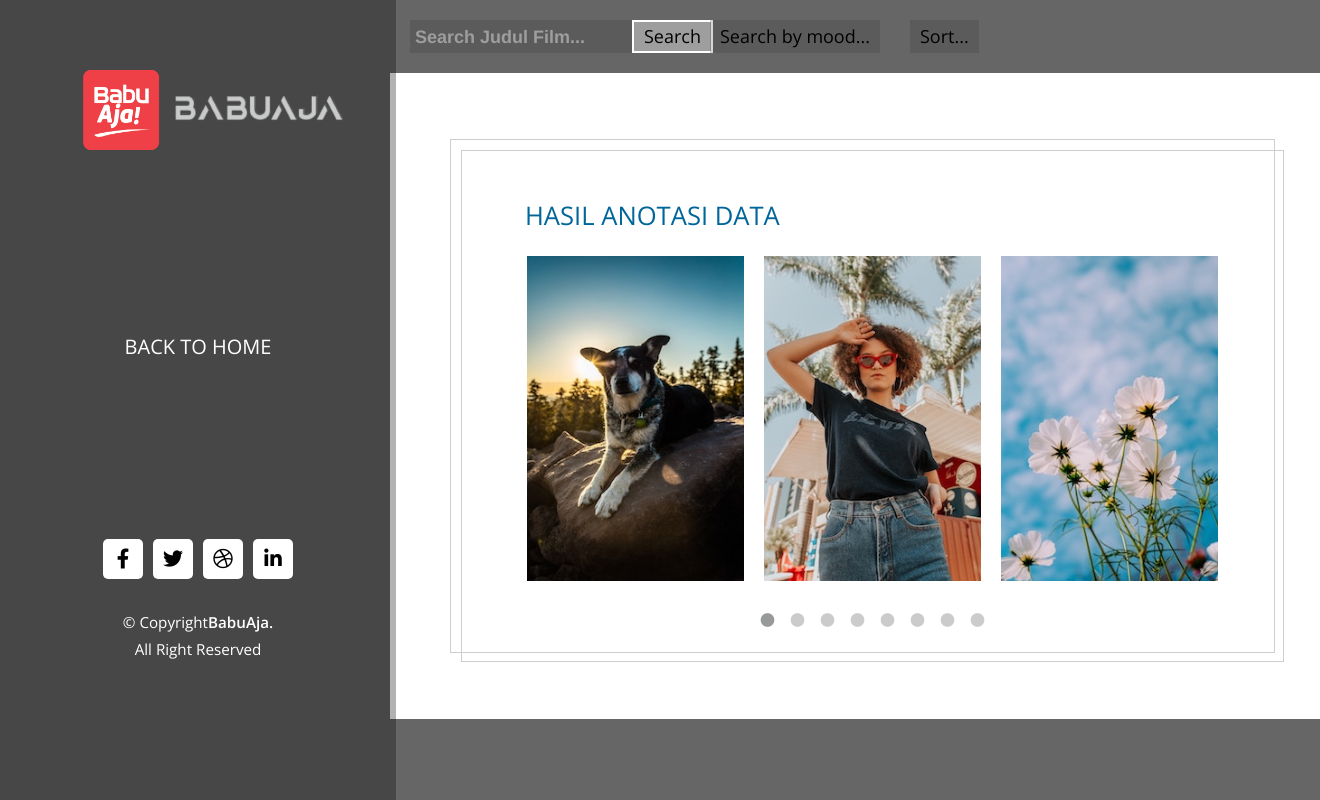
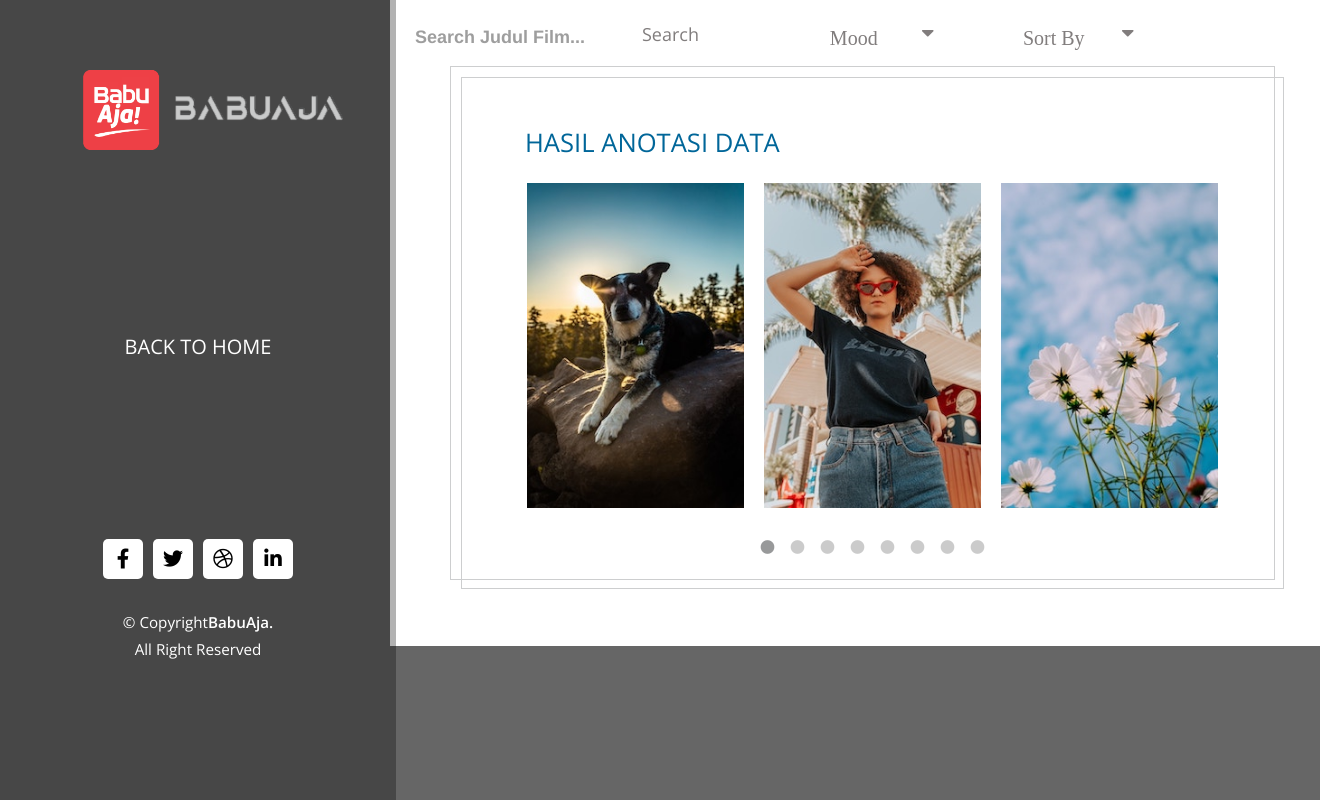
Before and after one commit to Babuaja/movie-by-mood, a PHP site: page / in a window 1320 px wide; the page is wider, and only the part inside the window is pictured. Run offline with PHP 8.4, Linux system fonts and the light colour scheme.

Commit message:
Edit Search, mood, sort

```diff
--- a/css/templatemo-dream-pulse.css
+++ b/css/templatemo-dream-pulse.css
@@ -25,8 +25,8 @@ form {
 .search {
   position: fixed;
   padding:3px 5px;
-	background:rgba(50, 50, 50, 0.2);
-	border:0px solid #dbdbdb;
+	background:none;
+	border:0px solid #817d7d;
   left: 410px  ;
 }
 
@@ -50,9 +50,10 @@ form {
   position:fixed;
   padding:1px 10px;
   left: 632px;
-  border:2px solid #ffffff;
-  background-color:#9e9e9e;
-  color:#000000;
+  border:2px black;
+  background-color:none;
+  background:none;
+  color:#817d7d;
 
 }
 
@@ -754,3 +755,95 @@ figure.effect-bubba:hover p {
     padding: 50px 30px;
   }
 }
+
+/* Fixed sidenav, full height */
+.sidenav {
+  height: 100%;
+  width: 180px;
+  position:fixed;
+  z-index: 1;
+  top: 0;
+  left: 770px;
+  background-color:none;
+  overflow-x: hidden;
+  padding-top: 17px;
+}
+
+.sidenavs {
+  height: 100%;
+  width: 180px;
+  position:fixed;
+  z-index: 1;
+  top: 0;
+  left: 970px;
+  background-color:none;
+  overflow-x: hidden;
+  padding-top: 17px;
+}
+
+/* Style the sidenav links and the dropdown button */
+.sidenav a, .dropdown-btn {
+  font-family: Corbel;
+  padding: 6px 8px 6px 16px;
+  text-decoration: none;
+  font-size: 20px;
+  color:#817d7d;
+  display: block;
+  border: none;
+  background:none;
+  width:100%;
+  text-align: center;
+  cursor: pointer;
+  outline: none;
+
+}
+
+/* Style the sidenav links and the dropdown button */
+.sidenavs a, .dropdown-btn {
+  font-family: Corbel;
+  padding: 6px 8px 6px 16px;
+  text-decoration: none;
+  font-size: 20px;
+  color:#817d7d;
+  display: block;
+  border: none;
+  background:none;
+  width:100%;
+  text-align: center;
+  cursor: pointer;
+  outline: none;
+
+}
+
+/* On mouse-over */
+.sidenav a:hover, .dropdown-btn:hover {
+  color: #817d7d;
+}
+/* On mouse-over */
+.sidenavs a:hover, .dropdown-btn:hover {
+  color:#817d7d;
+}
+/* Main content */
+.main {
+  margin-left: 200px; /* Same as the width of the sidenav */
+  font-size: 20px; /* Increased text to enable scrolling */
+  padding: 0px 10px;
+}
+
+/* Add an active class to the active dropdown button */
+.active {
+  color: white;
+}
+
+/* Dropdown container (hidden by default). Optional: add a lighter background color and some left padding to change the design of the dropdown content */
+.dropdown-container {
+  display: none;
+  background-color: #262626;
+  padding-left: 8px;
+}
+
+/* Optional: Style the caret down icon */
+.fa-caret-down {
+  float: right;
+  padding-right: 8px;
+}
--- a/index.html
+++ b/index.html
@@ -17,6 +17,7 @@ https://templatemo.com/tm-536-dream-pulse
     <link rel="stylesheet" href="slick/slick-theme.css"/>
     <link rel="stylesheet" href="css/magnific-popup.css">
     <link rel="stylesheet" href="css/templatemo-dream-pulse.css" />
+    <link href="https://fonts.googleapis.com/icon?family=Material+Icons" rel="stylesheet">
   </head>
   <body>
     <main class="container-fluid">
@@ -76,17 +77,34 @@ https://templatemo.com/tm-536-dream-pulse
           <form>
             <input class="search" type="text" placeholder="Search Judul Film..." required>
             <input class="button" type="button" value="Search">
+
           </form>
 
           <!--Pencarian Berdasarkan filters-->
-          <form>
-            <input class="search2" type="button" value="Search by mood...">
-          </form>
+          <div class="sidenav">
+            <button class="dropdown-btn">Mood
+              <i class="fa fa-caret-down"></i>
+            </button>
+            <div class="dropdown-container">
+              <a href="#angry">Angry</a>
+              <a href="#sad">Sad</a>
+              <a href="#stress">Stress</a>
+              <a href="#lonely">Lonely</a>
+              <a href="#fighting">Figthting</a>
+            </div>
+          </div>
 
           <!--Pencarian berdasarkan sorting-->
-          <form>
-            <input class="search3" type="button" value="Sort...">
-          </form>
+          <div class="sidenavs">
+            <button class="dropdown-btn">Sort By
+              <i class="fa fa-caret-down"></i>
+            </button>
+            <div class="dropdown-container">
+              <a href="#a-z">A-Z</a>
+              <a href="#z-a">Z-A</a>
+
+            </div>
+          </div>
 
           <div class="tm-section-wrap bg-white">
             <section id="work" class="row tm-section">
--- a/js/templatemo-scripts.js
+++ b/js/templatemo-scripts.js
@@ -83,3 +83,19 @@ $(document).ready(function() {
     $(".tm-sidebar").removeClass("show");
   });
 });
+
+//* Loop through all dropdown buttons to toggle between hiding and showing its dropdown content - This allows the user to have multiple dropdowns without any conflict */
+var dropdown = document.getElementsByClassName("dropdown-btn");
+var i;
+
+for (i = 0; i < dropdown.length; i++) {
+  dropdown[i].addEventListener("click", function() {
+    this.classList.toggle("active");
+    var dropdownContent = this.nextElementSibling;
+    if (dropdownContent.style.display === "block") {
+      dropdownContent.style.display = "none";
+    } else {
+      dropdownContent.style.display = "block";
+    }
+  });
+}
```
